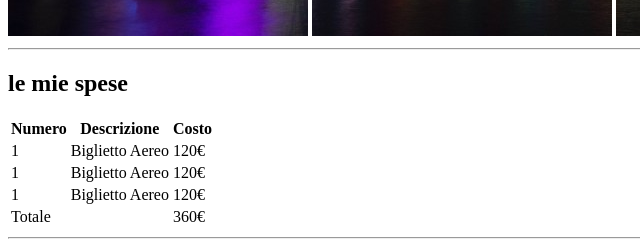
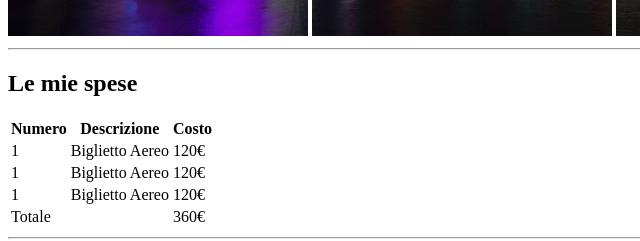
Before and after one commit to Adriano-Rotondo-dev/html-london-trip, a plain HTML site: page index.html in a window 1280 px wide. Shown: the part 644-885 px from the top of the page, 0-640 px from the left. Drawn offline with Linux system fonts and the light colour scheme.

Commit message:
correzione sintassi

```diff
--- a/index.html
+++ b/index.html
@@ -23,7 +23,7 @@
     <body>
         <article>
             <!-- tabella spese -->
-            <h2>le mie spese</h2>
+            <h2>Le mie spese</h2>
             <table>
                 <thead>
                     <tr>
```
